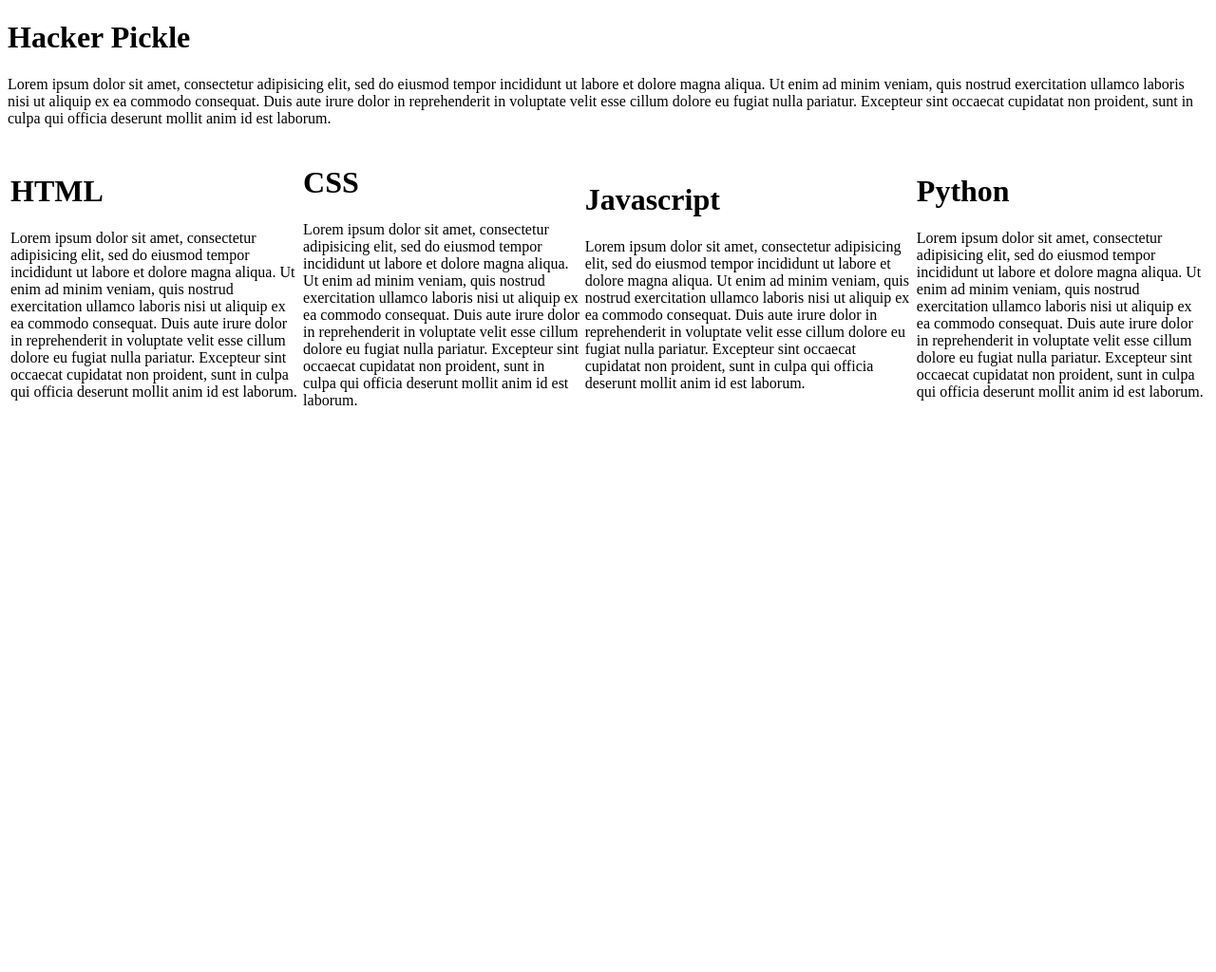
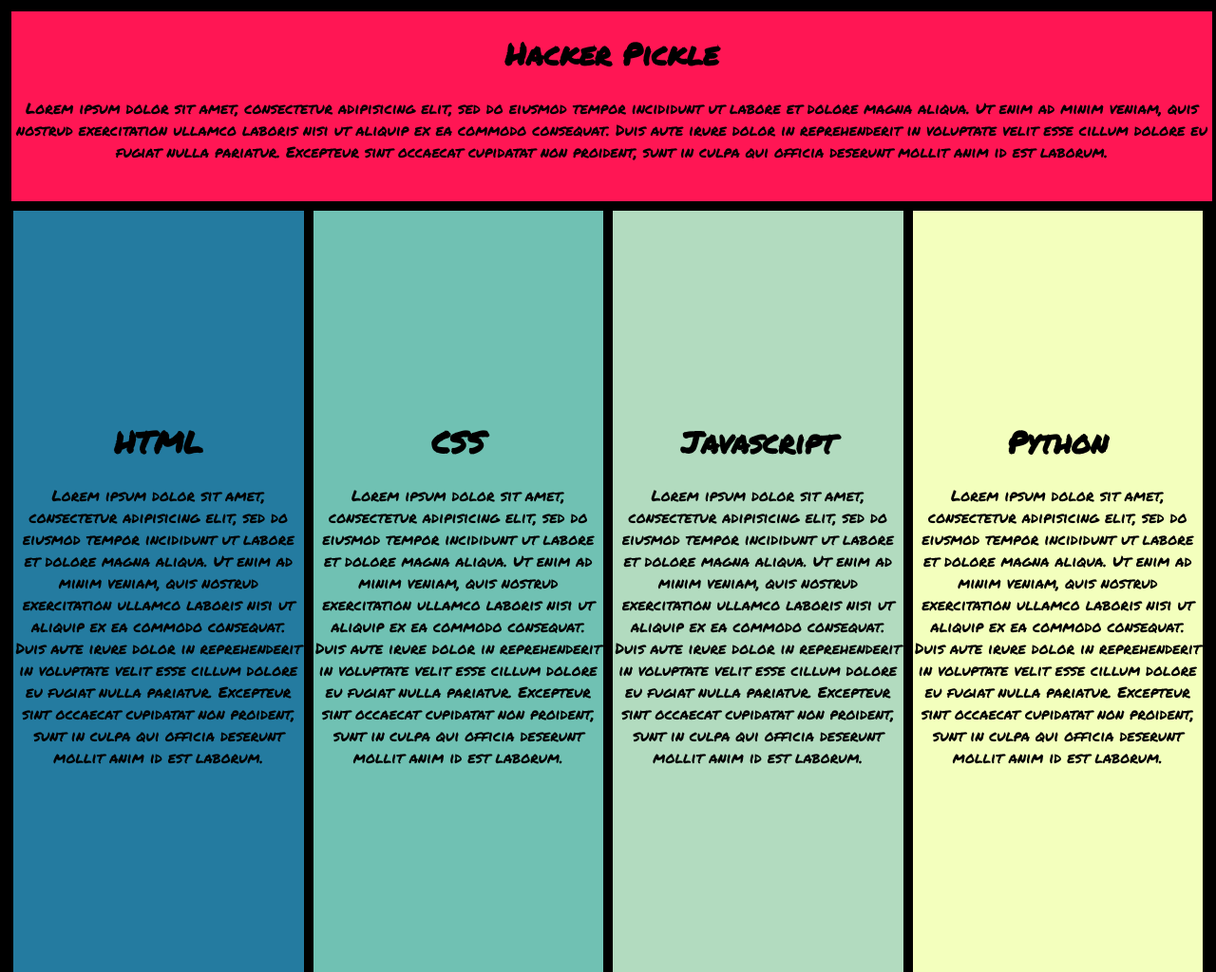
Before and after one commit to pickle21345/.github.io, a plain HTML site: page index.htm in a window 1280 px wide. Shown: the whole page at 95% size. Before the commit the page ends 800 px from the top, so only its background shows below. Drawn offline with Linux system fonts and the light colour scheme.

Commit message:
Update index.htm

```diff
--- a/index.htm
+++ b/index.htm
@@ -3,7 +3,7 @@
   <head>
     <meta charset="utf-8">
     <title>Hacker Pickle</title>
-    <link rel="stylesheet" href="CSS_Level_Two_Spectrum.css">
+    <link rel="stylesheet" href="default.css">
     <link href="https://fonts.googleapis.com/css?family=Permanent+Marker" rel="stylesheet">
   </head>
 
```
